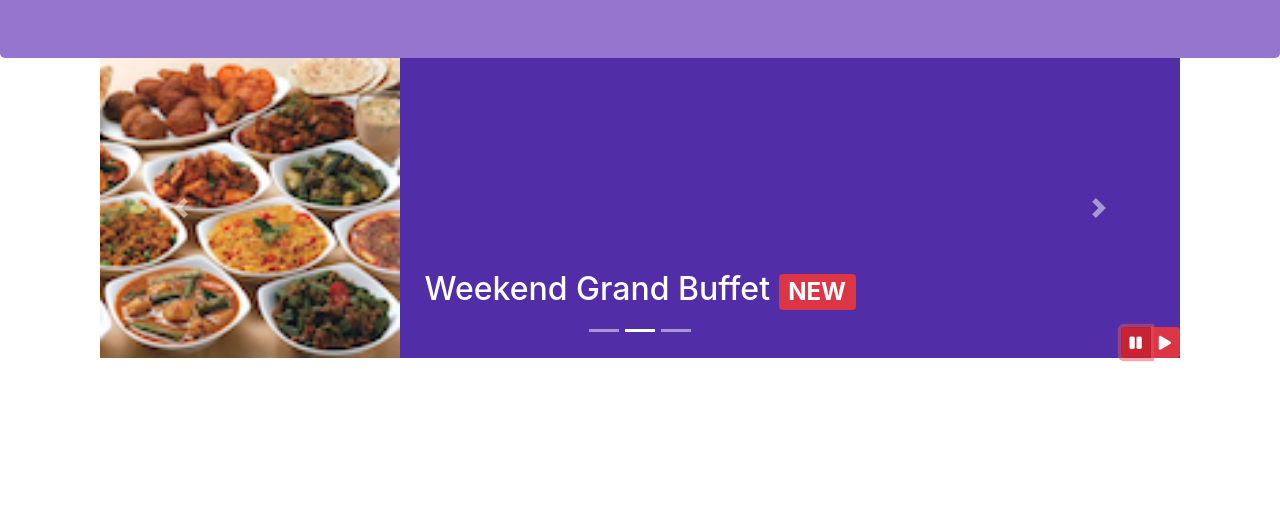
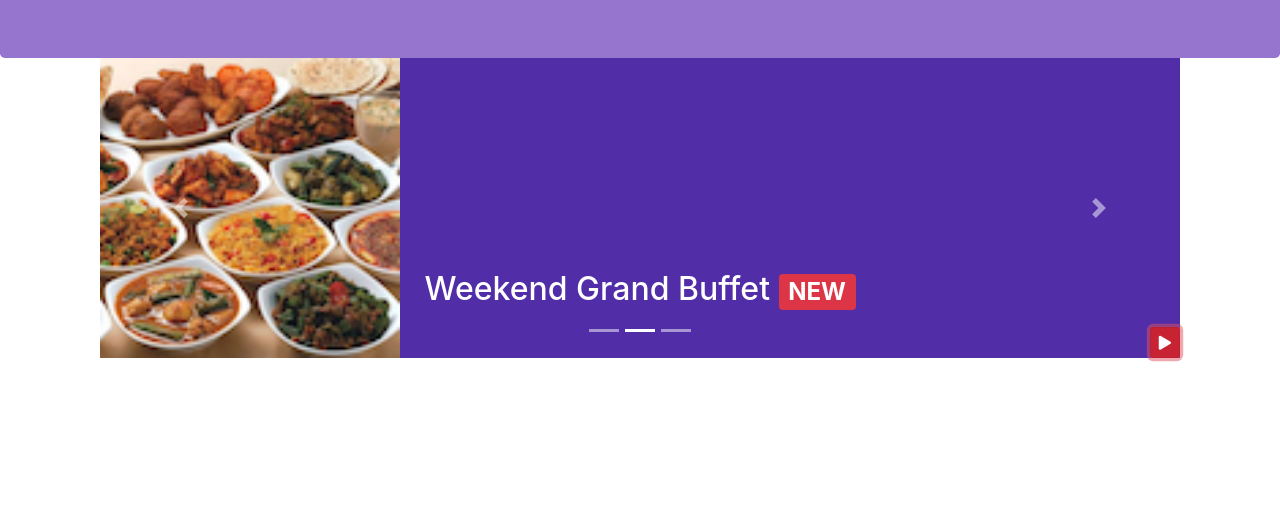
Before and after one commit to arjunSussol/RestaurantTemplateBootstrap, a website: page index.html in a window 1280 px wide. Both pictures are taken after a click on the button 1135 px from the left and 618 px from the top of the page. Shown: the part 276-800 px from the top of the page. Drawn offline with nearby package versions, Linux system fonts and the light colour scheme.

Commit message:
More Bootstrap JQuery

```diff
--- a/index.html
+++ b/index.html
@@ -203,14 +203,9 @@
                       <span class="carousel-control-next-icon" aria-hidden="true"></span>
                       <span class="sr-only">Next</span>
                     </a>
-                    <div class="btn-group" id="carouselButton">
-                        <button class="btn btn-danger btn-sm" id="carouselPause">
-                            <span class="fas fa-pause"></span>
-                        </button>
-                        <button class="btn btn-danger btn-sm" id="carouselPlay">
-                            <span class="fas fa-play"></span>
-                        </button>
-                    </div>
+                    <button class="btn btn-danger btn-sm" id="carouselButton">
+                        <span class="fas fa-pause" id="carouselButtonIcon"></span>
+                    </button>
 
                   </div>
             </div>
@@ -313,14 +308,17 @@
         <script src="node_modules/bootstrap/dist/js/bootstrap.min.js"></script>
 
         <script>
-            $(document).ready(function(){
-                $("#myCarousel").carousel( { interval: 2000 } );
-                $("#carouselPause").click(function(){
+             $("#carouselButton").click(function(){
+                if ($("#carouselButton").children("span").hasClass('fa-pause')) {
                     $("#myCarousel").carousel('pause');
-                });
-                $("#carouselPlay").click(function(){
+                    $("#carouselButton").children("span").removeClass('fa-pause');
+                    $("#carouselButton").children("span").addClass('fa-play');
+                }
+                else if ($("#carouselButton").children("span").hasClass('fa-play')){
                     $("#myCarousel").carousel('cycle');
-                });
+                    $("#carouselButton").children("span").removeClass('fa-play');
+                    $("#carouselButton").children("span").addClass('fa-pause');
+                }
             });
         </script>
 
```
